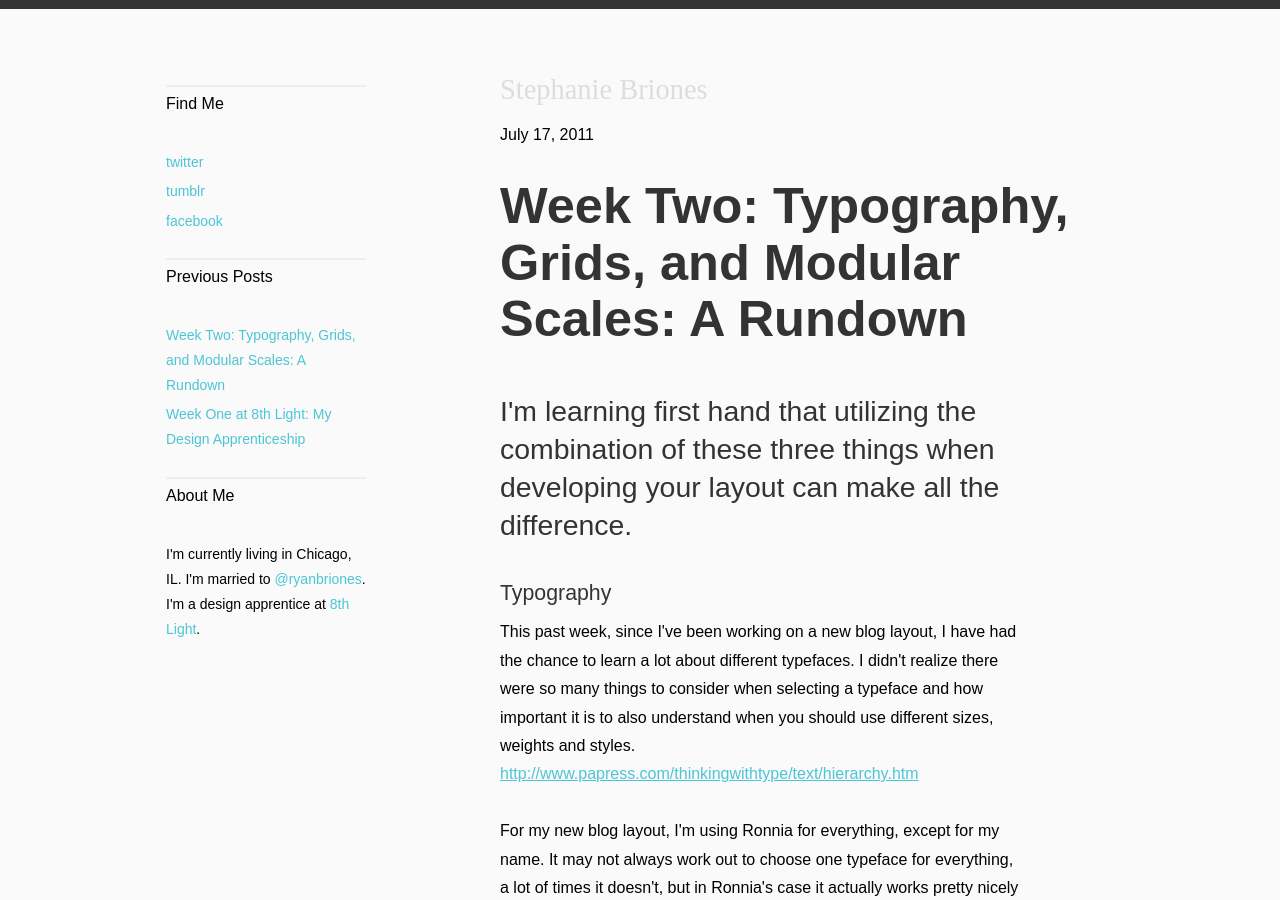
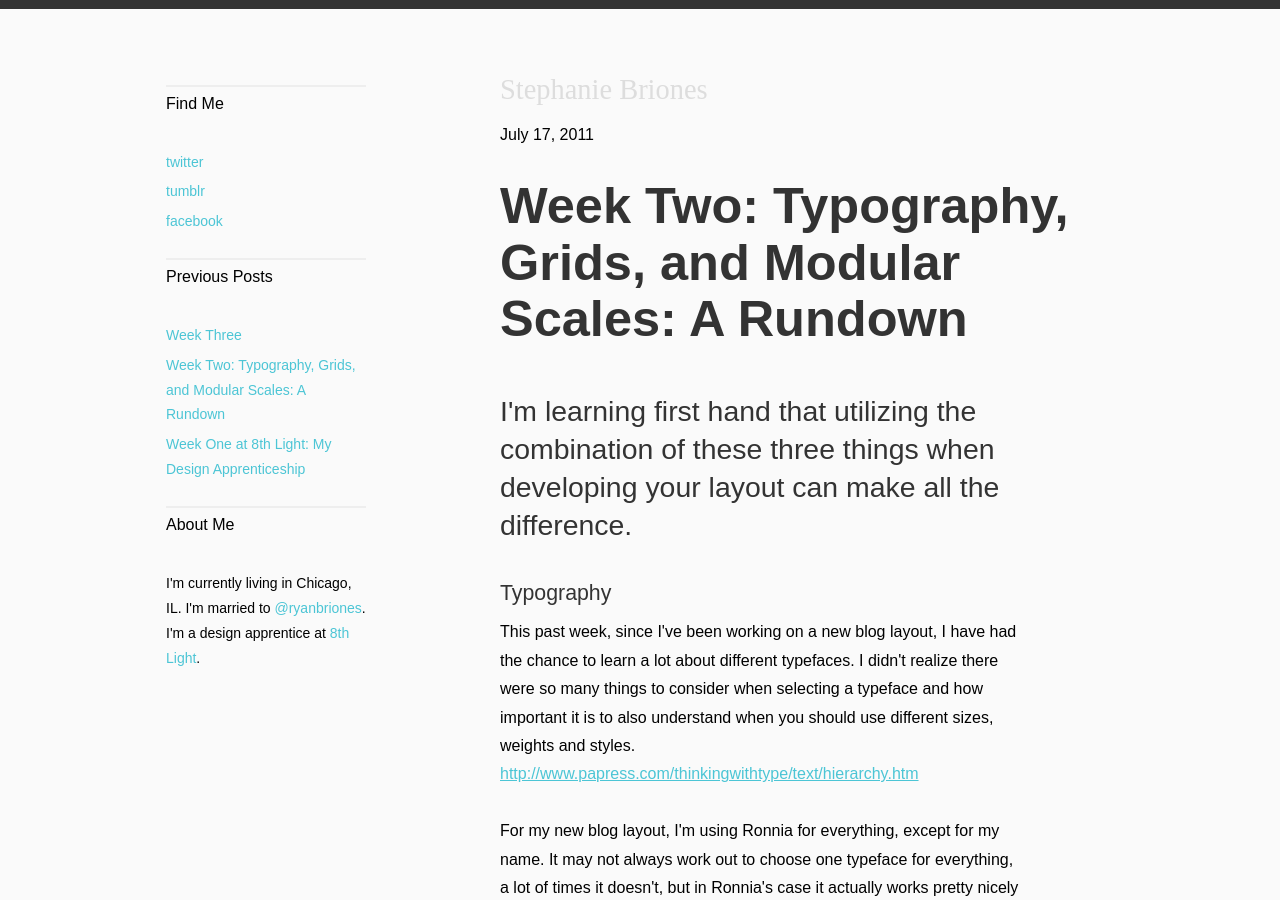
Before and after one commit to smbriones/smbriones.github.com, a Jekyll site: the page built from _posts/2011-07-17-week-two.html, in a window 1280 px wide and 900 px high. Built offline with Jekyll 4.4.1, drawn with Linux system fonts in a browser that asks for light colours; nearby versions of some CDN libraries.

Commit message:
edited a link on my week two blog post, added new file for week 3

```diff
--- a/_posts/2011-07-17-week-two.html
+++ b/_posts/2011-07-17-week-two.html
@@ -36,7 +36,7 @@
 <p>
 	Luckily
 	<a href="http://www.8thlight.com/our-team/billy-whited">Billy</a> and
-	<a href="http://www.8thlight.com/our-team/billy-whited">Colin</a> are working on creating a new, simple grid
+	<a href="http://www.8thlight.com/our-team/colin-jones">Colin</a> are working on creating a new, simple grid
 	generator. I personally cannot wait. Anything to make using a grid easier has my vote.
 </p>
 <figure>
```
Also changed, not shown: _posts/2011-07-25-week-three.html (added).
